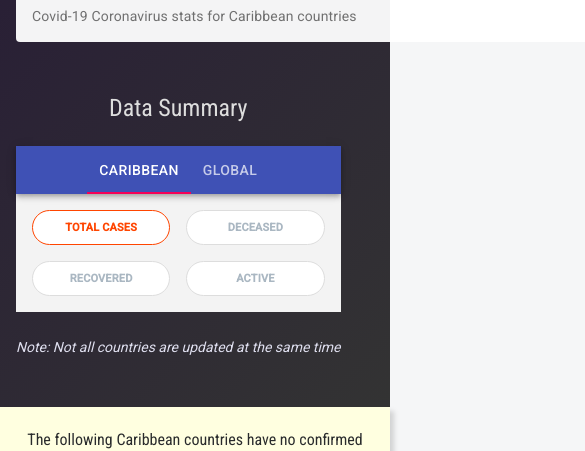
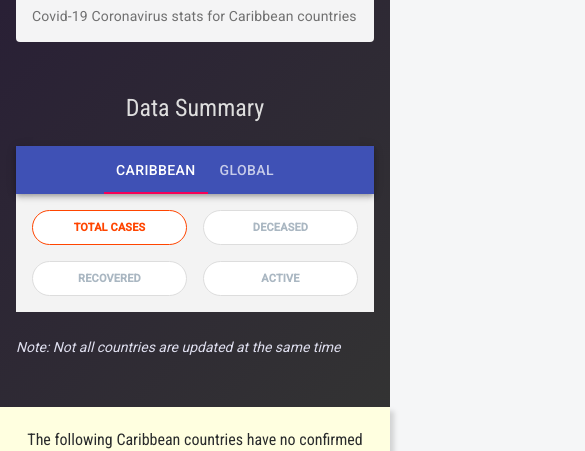
Before and after one commit to owanhunte/covid19caribtracker, a React (Create React App) app: page / in a window 390 px wide. Shown: the part 543-994 px from the top of the page, 585 px wide, since content can reach past the window. Built offline with nearby package versions, Linux system fonts and the light colour scheme; no server answers.

Commit message:
chore: add xs dimension responsiveness

```diff
--- a/src/components/app/Home.tsx
+++ b/src/components/app/Home.tsx
@@ -11,10 +11,10 @@ const Home = () => {
     <React.Fragment>
       <section className={cx(styles.contentPad, styles.contentTop)}>
         <Grid container spacing={3}>
-          <Grid item sm={12} md={8}>
+          <Grid item xs={12} sm={12} md={8}>
             <TabularStats />
           </Grid>
-          <Grid item sm={12} md={4}>
+          <Grid item xs={12} sm={12} md={4}>
             <h2 className={styles.justifyCenter}>Data Summary</h2>
             <div className={styles.simpleTabs}>
               <SummaryStats />
```
